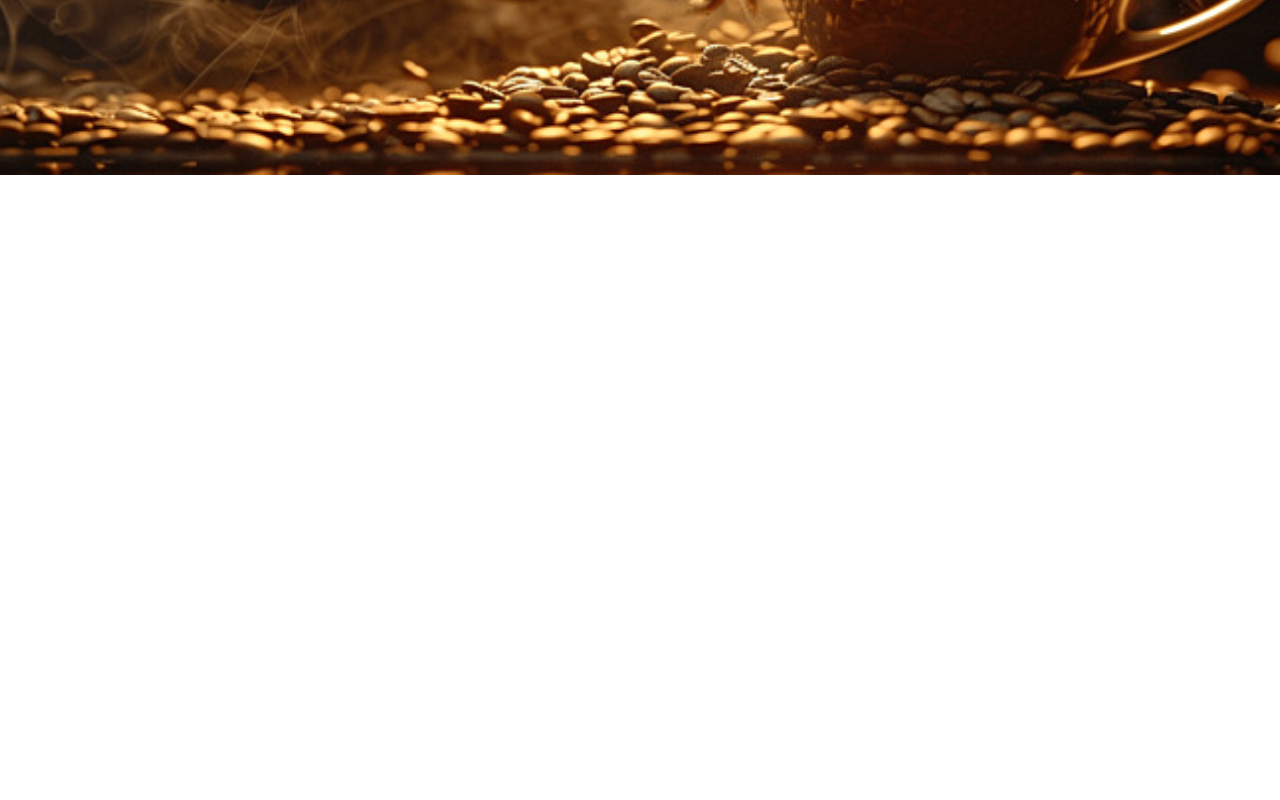
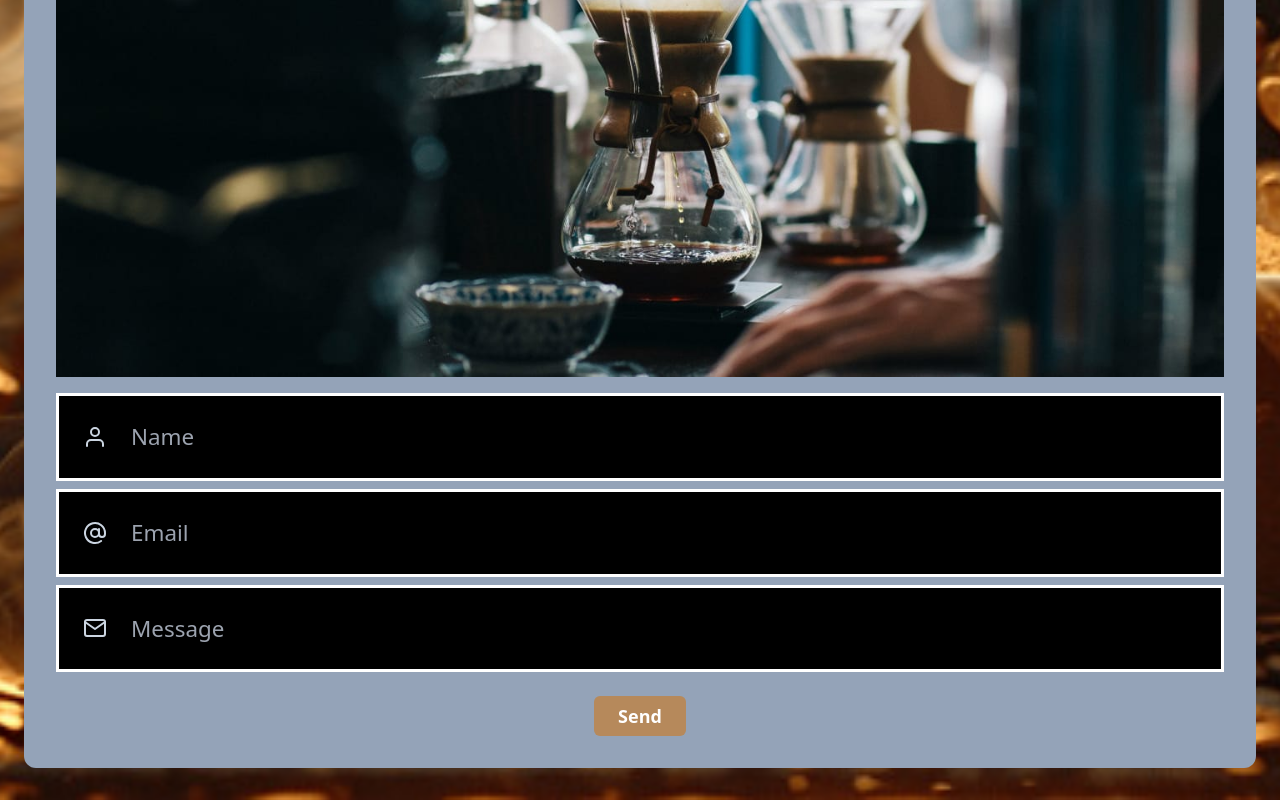
Before and after one commit to rifqimuzhaffar/marketplace-sederhana, a React (Vite) app: page /contact in a window 1280 px wide. Shown: the part 625-1425 px from the top of the page. Before the commit the page ends 800 px from the top, so only its background shows below. Built offline with nearby package versions, Linux system fonts and the light colour scheme.

Commit message:
form contact us

```diff
--- a/src/components/Elements/Button/index.jsx
+++ b/src/components/Elements/Button/index.jsx
@@ -1,10 +1,15 @@
 import PropTypes from "prop-types";
 
 const Button = (props) => {
-  const { children, color = "bg-black", textColor = "text-white" } = props;
+  const {
+    children,
+    color = "bg-black",
+    textColor = "text-white",
+    textSize,
+  } = props;
   return (
     <button
-      className={`h-10 px-6 font-semibold xl:text-lg rounded-md ${color} ${textColor} hover:bg-black`}
+      className={`h-10 px-6 font-semibold xl:text-lg rounded-md ${textSize} ${color} ${textColor} hover:bg-black`}
       type="submit"
     >
       {children}
--- a/src/pages/contact.jsx
+++ b/src/pages/contact.jsx
@@ -1,6 +1,8 @@
+import { FiAtSign, FiMail, FiUser } from "react-icons/fi";
 import Tittle from "../components/Elements/Tittle";
 import TopNavbar from "../components/Elements/topnavbar";
 import useCart from "../hooks/useCart";
+import Button from "../components/Elements/Button";
 
 const Contact = () => {
   const { cart, handleUpdateQuantity, handleRemoveItem } = useCart();
@@ -11,8 +13,59 @@ const Contact = () => {
         handleUpdateQuantity={handleUpdateQuantity}
         handleRemoveItem={handleRemoveItem}
       />
-      <section className="bg-black bg-homepage min-h-screen text-slate-300 bg-cover object-cover bg-no-repeat bg-bottom flex">
+      <section className="bg-black bg-homepage min-h-screen text-slate-300 bg-cover object-cover bg-no-repeat bg-bottom flex items-center flex-col">
         <Tittle>Contact Us</Tittle>
+        <h3 className="mt-3 text-lg w-2/3 text-center leading-[20px]">
+          Feel free to contact us if you have any questions or would like to
+          make a reservation !
+        </h3>
+        <div className="mx-6 mt-4 flex flex-col gap-4 bg-slate-400 p-8 rounded-xl mb-8">
+          <div className="">
+            <img src="../images/about-1.jpg" alt="" />
+          </div>
+          <div className="">
+            <form action="">
+              <div className="flex items-center bg-black border-[3px] border-solid border-white mb-2 pl-6">
+                <label htmlFor="name">
+                  <FiUser className="w-6 h-6" />
+                </label>
+                <input
+                  type="text"
+                  placeholder="Name"
+                  className="w-full p-6 bg-black text-[1.4rem]"
+                  name="name"
+                />
+              </div>
+              <div className="flex items-center bg-black border-[3px] border-solid border-white mb-2 pl-6">
+                <label htmlFor="email">
+                  <FiAtSign className="w-6 h-6" />
+                </label>
+                <input
+                  type="text"
+                  placeholder="Email"
+                  className="w-full p-6 bg-black text-[1.4rem]"
+                  name="email"
+                />
+              </div>
+              <div className="flex items-center bg-black border-[3px] border-solid border-white mb-2 pl-6">
+                <label htmlFor="message">
+                  <FiMail className="w-6 h-6" />
+                </label>
+                <input
+                  type="text"
+                  placeholder="Message"
+                  className="w-full p-6 bg-black text-[1.4rem]"
+                  name="message"
+                />
+              </div>
+              <div className="flex justify-center mt-6">
+                <Button color="bg-primary" textSize="text-xl">
+                  Send
+                </Button>
+              </div>
+            </form>
+          </div>
+        </div>
       </section>
     </div>
   );
```
